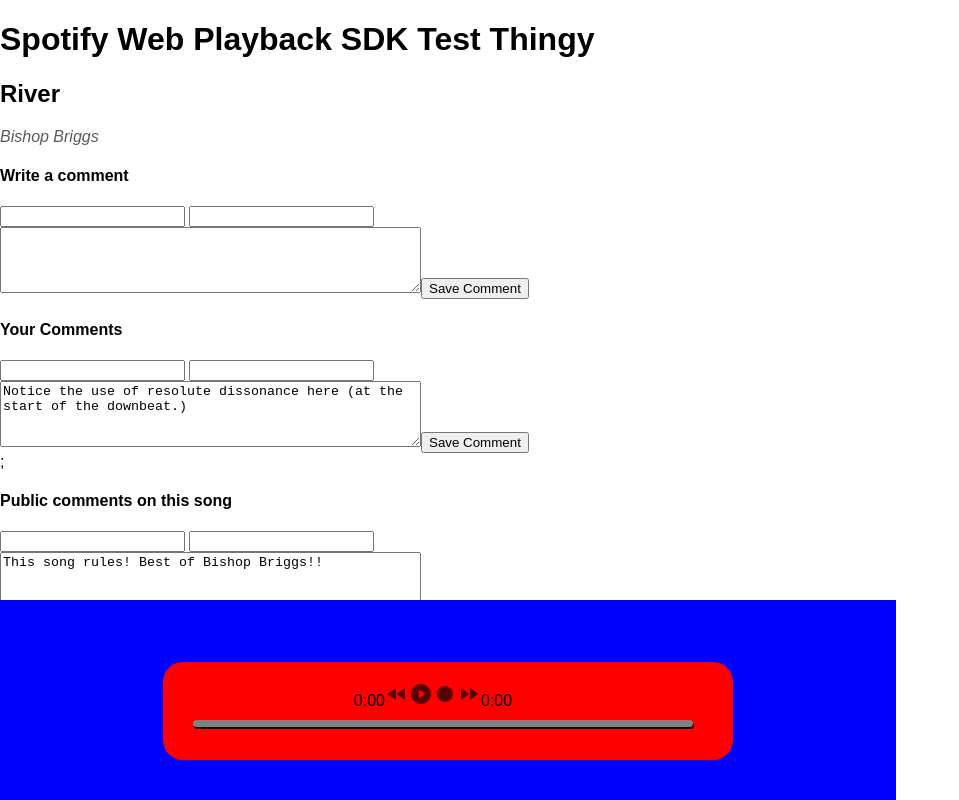
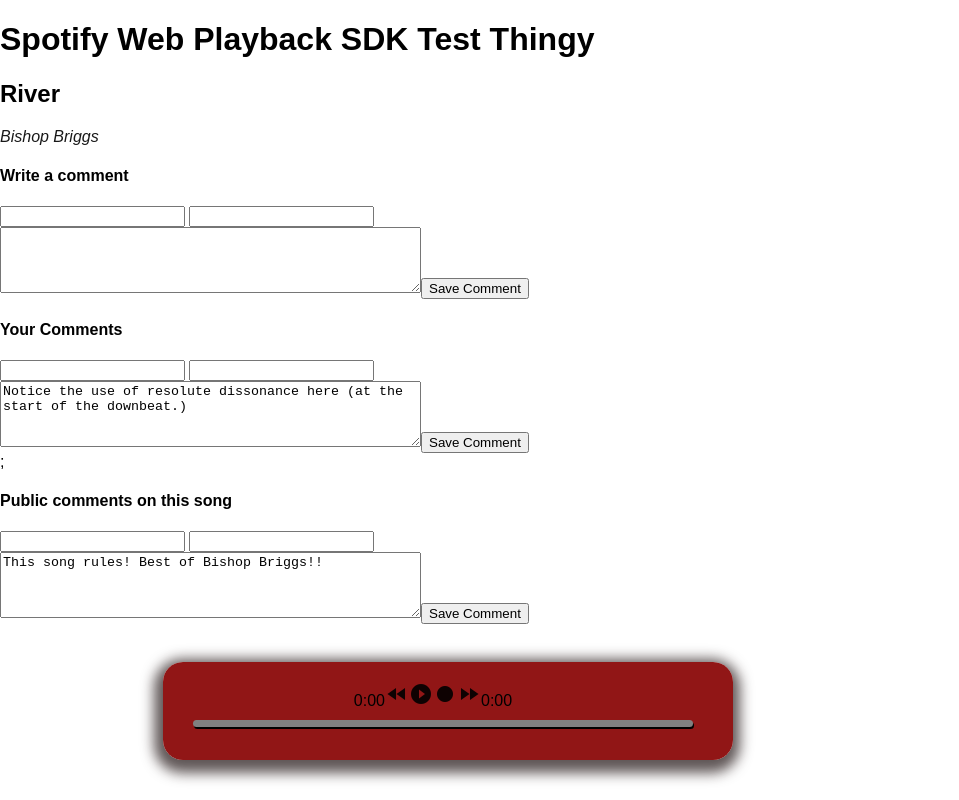
Before and after one commit to IsaacSamuel/Samaveda-Client, a React (Create React App) app: page / in a window 1280 px wide. Shown: the whole page, without its empty margins (0-959 px from the left). Built offline with nearby package versions, Linux system fonts and the light colour scheme.

Commit message:
Some playback styling (courtesy of Jayesh)

```diff
--- a/src/static/css/App.css
+++ b/src/static/css/App.css
@@ -1,8 +1,7 @@
 #playback_container {
-	background-color: blue;
 	width: 70%;
 	height: 200px;
-	position: absolute;
+	position: fixed;
 	bottom: 0;
 }
 
--- a/src/static/css/Playback.css
+++ b/src/static/css/Playback.css
@@ -3,13 +3,15 @@
 #playback_controls {
 	padding: 20px 50px 50px 20px;
 	float: bottom;
-	background-color: red;
 	width: 500px;
 	display: inline-block;
 	text-align: center;
 	position: absolute;
 	bottom: 20%;
 	border-radius: 20px;
+
+    box-shadow: -1px 5px 13px 8px #1f1212b5;
+    background-color: rgba(136, 3, 3, 0.92);
 
 	/*center element */
 	margin-left: auto;
@@ -93,11 +95,13 @@
 
 
 i {
-	opacity: .65;
+	opacity: .9;
+    color: hsl(0, 0%, 0%);
+    cursor: pointer;
 }
 
 i:hover {
-	opacity: .95;
+	color: white;
 }
 
 
```
